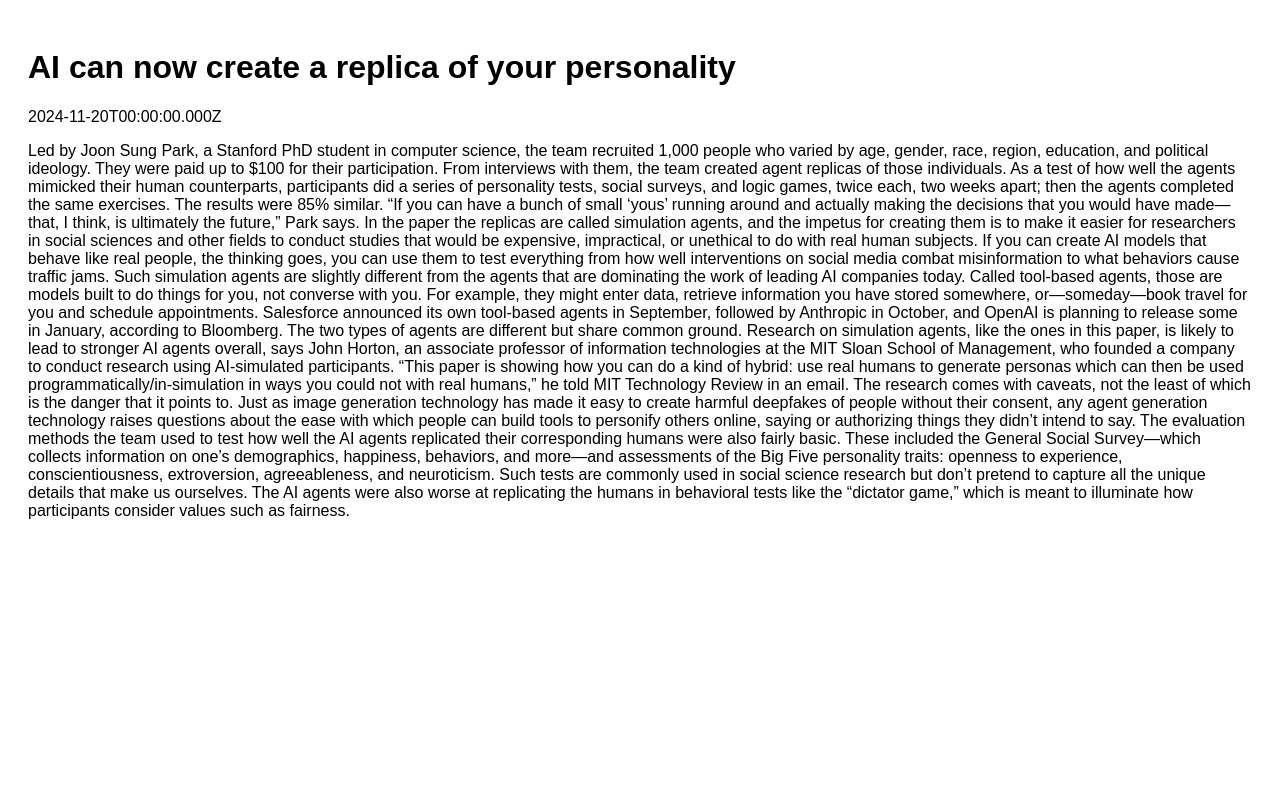
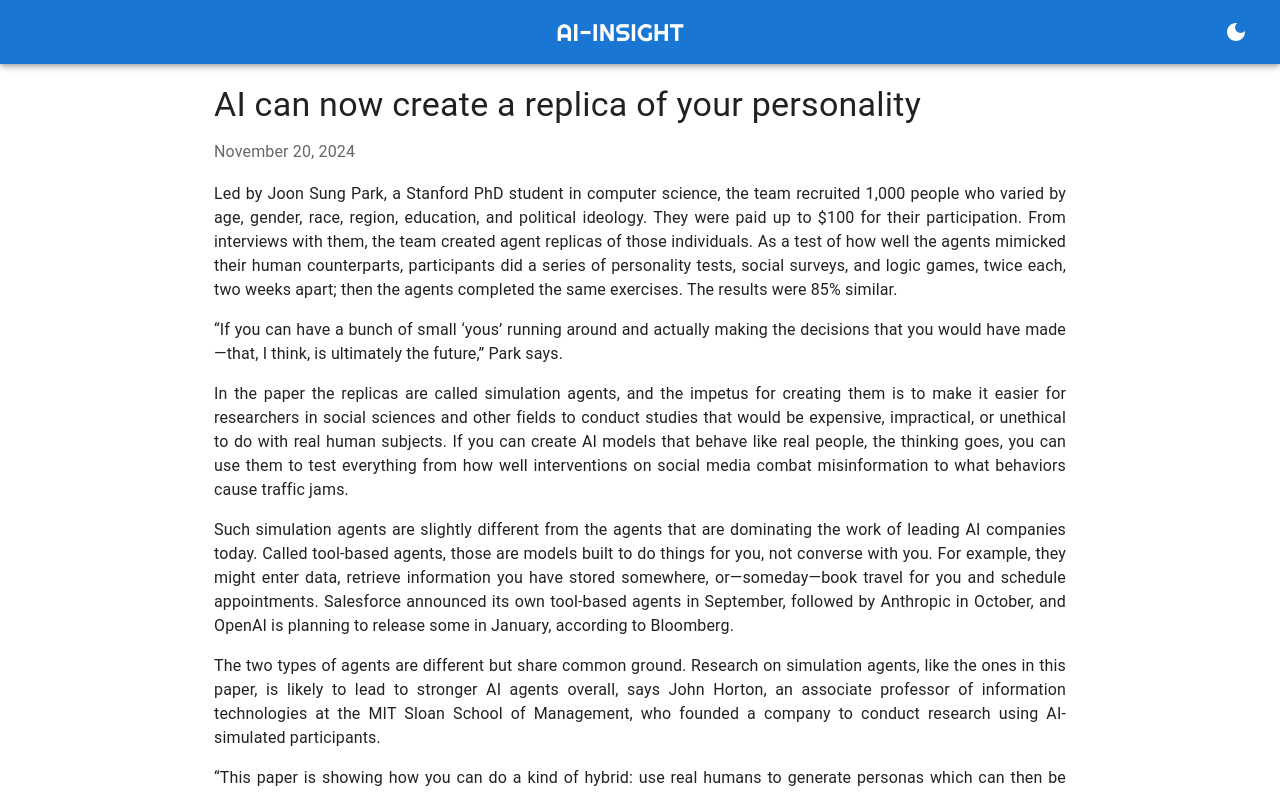
Before and after one commit to HHristov22/ai-insight, a Next.js app: page /news/AI_can_now_create_a_replica_of_your_personality in a window 1280 px wide. Shown: the top 793 px of the page. Built offline with nearby package versions, Linux system fonts and the light colour scheme.

Commit message:
Restructured directories, moved multiple files for cleaner project layout

```diff
--- /dev/null
+++ b/src/components/Header.js
@@ -0,0 +1,43 @@
+import React from 'react';
+import { AppBar, Toolbar, Typography, IconButton, Box } from '@mui/material';
+import { LightMode, DarkMode } from '@mui/icons-material';
+import Link from 'next/link';
+
+export default function Header({ darkMode, toggleDarkMode }) {
+  return (
+    <AppBar position="sticky" color="primary" sx={{ backgroundColor: '#1976d2' }}>
+      <Toolbar
+        sx={{
+          display: 'flex',
+          justifyContent: 'space-between',
+          alignItems: 'center',
+        }}
+      >
+
+        {/* Централен текст */}
+        <Box sx={{ flexGrow: 1, textAlign: 'center' }}>
+          <Link href="/" passHref>
+            <Typography
+              variant="h6"
+              sx={{
+                fontFamily: 'Righteous', // Използване на персонализирания шрифт
+                fontSize: '24px',
+                color: 'white',
+                textDecoration: 'none',
+                display: 'inline-block',
+                textAlign: 'center',
+              }}
+            >
+              AI-INSIGHT
+            </Typography>
+          </Link>
+        </Box>
+
+        {/* Бутон за смяна на тема */}
+        <IconButton color="inherit" onClick={toggleDarkMode} sx={{ marginLeft: 'auto' }}>
+          {darkMode ? <LightMode /> : <DarkMode />}
+        </IconButton>
+      </Toolbar>
+    </AppBar>
+  );
+}
--- /dev/null
+++ b/src/pages/_app.js
@@ -0,0 +1,46 @@
+import { useState, useEffect } from 'react';
+import { ThemeProvider, createTheme } from '@mui/material/styles';
+import CssBaseline from '@mui/material/CssBaseline';
+import Head from 'next/head';
+
+export default function MyApp({ Component, pageProps }) {
+  const [darkMode, setDarkMode] = useState(false);
+
+  useEffect(() => {
+    const savedTheme = localStorage.getItem('darkMode') === 'true';
+    setDarkMode(savedTheme);
+  }, []);
+
+  const toggleDarkMode = () => {
+    setDarkMode((prev) => {
+      localStorage.setItem('darkMode', !prev);
+      return !prev;
+    });
+  };
+
+  const theme = createTheme({
+    palette: {
+      mode: darkMode ? 'dark' : 'light',
+      primary: { main: '#1976d2' },
+      secondary: { main: '#f50057' },
+    },
+  });
+
+  return (
+    <ThemeProvider theme={theme}>
+      <CssBaseline />
+      <Head>
+        <style>
+          {`
+            @font-face {
+              font-family: 'Righteous';
+              src: url('/fonts/Righteous.ttf') format('truetype');
+            }
+          `}
+        </style>
+        <meta name="viewport" content="width=device-width, initial-scale=1" />
+      </Head>
+      <Component {...pageProps} darkMode={darkMode} toggleDarkMode={toggleDarkMode} />
+    </ThemeProvider>
+  );
+}
--- /dev/null
+++ b/src/pages/_document.js
@@ -0,0 +1,20 @@
+import { Html, Head, Main, NextScript } from 'next/document';
+
+export default function Document() {
+  return (
+    <Html lang="en">
+      <Head>
+        <meta charSet="UTF-8" />
+        {/* <meta name="viewport" content="width=device-width, initial-scale=1" /> */}
+        <meta name="theme-color" content="#1976d2" /> {/* Единичен цвят за всички страници */}
+        <link rel="icon" href="/favicon.ico" />
+        <link rel="apple-touch-icon" href="/apple-touch-icon.png" />
+        <link rel="manifest" href="/site.webmanifest" />
+      </Head>
+      <body>
+        <Main />
+        <NextScript />
+      </body>
+    </Html>
+  );
+}
--- a/src/pages/api/articles.js
+++ b/src/pages/api/articles.js
@@ -3,9 +3,18 @@ import path from 'path';
 import matter from 'gray-matter';
 
 export default function handler(req, res) {
+  // Път до директорията с новините
   const dirPath = path.join(process.cwd(), 'news');
+
+  // Проверка дали директорията съществува
+  if (!fs.existsSync(dirPath)) {
+    return res.status(404).json({ error: 'News directory not found' });
+  }
+
+  // Четене на файловете в директорията
   const filenames = fs.readdirSync(dirPath);
 
+  // Парсиране на съдържанието на файловете
   const articles = filenames.map((filename) => {
     const filePath = path.join(dirPath, filename);
     const fileContent = fs.readFileSync(filePath, 'utf8');
@@ -18,5 +27,6 @@ export default function handler(req, res) {
     };
   });
 
+  // Връщане на новините като JSON
   res.status(200).json(articles);
 }
--- a/src/pages/news/[slug].js
+++ b/src/pages/news/[slug].js
@@ -1,8 +1,10 @@
-import fs from 'fs';
-import path from 'path';
-import matter from 'gray-matter';
+import React from 'react';
+import { Container, Typography } from '@mui/material';
+import Header from '../../components/Header';
 
 export async function getStaticPaths() {
+  const fs = require('fs');
+  const path = require('path');
   const dirPath = path.join(process.cwd(), 'news');
   const filenames = fs.readdirSync(dirPath);
 
@@ -10,29 +12,62 @@ export async function getStaticPaths() {
     params: { slug: filename.replace('.md', '') },
   }));
 
-  return { paths, fallback: false };
+  return {
+    paths,
+    fallback: false, // Страницата се генерира само ако slug съществува
+  };
 }
 
 export async function getStaticProps({ params }) {
+  const fs = require('fs');
+  const path = require('path');
+  const matter = require('gray-matter');
+
+  // Четене на Markdown файл
   const filePath = path.join(process.cwd(), 'news', `${params.slug}.md`);
   const fileContent = fs.readFileSync(filePath, 'utf8');
   const { data, content } = matter(fileContent);
 
+  // Форматиране на датата в текстов низ
+  const formattedDate = data.date
+    ? new Date(data.date).toISOString() // ISO 8601 формат
+    : null;
+
   return {
     props: {
-      title: data.title,
-      date: data.date,
-      content,
+      title: data.title || 'Untitled',
+      date: formattedDate, // Преобразувана дата
+      content: content ? content.split('\n') : [], // Съдържание, разделено на редове
     },
   };
 }
 
-export default function NewsPage({ title, date, content }) {
+export default function NewsPage({ title, date, content, darkMode, toggleDarkMode }) {
+  // Форматиране на дата за показване
+  const formattedDate = date
+    ? new Date(date).toLocaleDateString('en-US', {
+        year: 'numeric',
+        month: 'long',
+        day: 'numeric',
+      })
+    : 'Unknown Date';
+
   return (
-    <div style={{ padding: '20px', fontFamily: 'Arial' }}>
-      <h1>{title}</h1>
-      <p>{date}</p>
-      <article>{content}</article>
-    </div>
+    <>
+      <Header darkMode={darkMode} toggleDarkMode={toggleDarkMode} isNewsPage={true} />
+      <Container maxWidth="md" style={{ marginTop: '20px' }}>
+        <Typography variant="h4" component="h1" gutterBottom>
+          {title}
+        </Typography>
+        <Typography variant="subtitle1" color="textSecondary" gutterBottom>
+          {formattedDate}
+        </Typography>
+        {content.map((paragraph, index) => (
+          <Typography key={index} variant="body1" paragraph style={{ textAlign: 'justify' }}>
+            {paragraph.trim()}
+          </Typography>
+        ))}
+      </Container>
+    </>
   );
 }
--- /dev/null
+++ b/src/styles/theme.js
@@ -0,0 +1,17 @@
+import { createTheme } from '@mui/material/styles';
+
+const theme = createTheme({
+  palette: {
+    primary: {
+      main: '#00ff00',
+    },
+    secondary: {
+      main: '#ff4081',
+    },
+  },
+  // typography: {
+  //   fontFamily: 'Roboto, Arial, sans-serif',
+  // },
+});
+
+export default theme;
```
Also changed, not shown: src/pages/index.js (+107 -18 lines).
